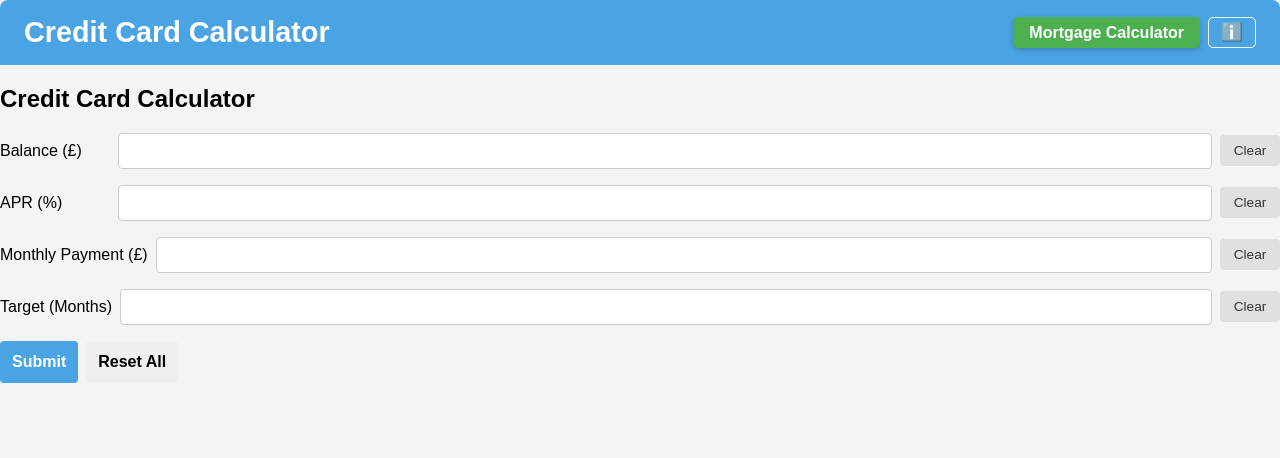
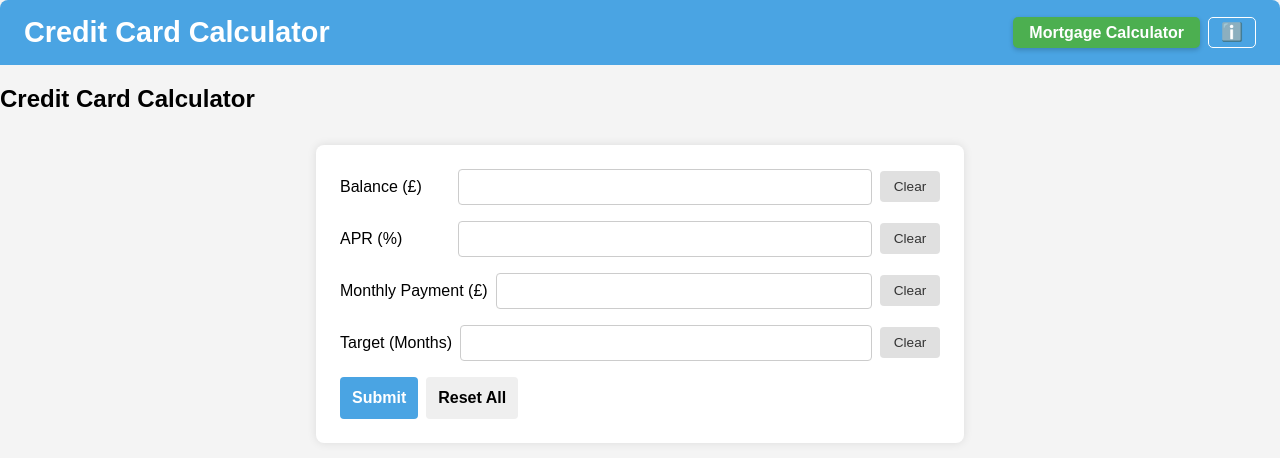
Before and after one commit to Ampdrew06/Mortgage-Calculator, a React (Create React App) app: page /ccc in a window 1280 px wide. Shown: the top 458 px of the page. Built offline with nearby package versions, Linux system fonts and the light colour scheme.

Commit message:
Update ccc.jsx

```diff
--- a/src/CCC.jsx
+++ b/src/CCC.jsx
@@ -24,7 +24,7 @@ const CreditCardCalculator = () => {
   };
 
   const handleSubmit = (e) => {
-    e.preventDefault(); // prevent form default submit behavior
+    e.preventDefault();
 
     const principal = parseFloat(balance.replace(/,/g, ''));
     const annualRate = parseFloat(apr) / 100;
@@ -81,11 +81,12 @@ const CreditCardCalculator = () => {
   };
 
   return (
-    <div className="calculator-container">
+    <>
       <div className="header-box">
         <h2>Credit Card Calculator</h2>
       </div>
 
+      <div className="container">
         <form autoComplete="off" onSubmit={handleSubmit}>
           <div className="input-row">
             <label htmlFor="balance-input">Balance (£)</label>
@@ -170,7 +171,11 @@ const CreditCardCalculator = () => {
             <p><strong>Months to Pay Off:</strong> {resultData.monthsToPayoff}</p>
             <p><strong>Total Interest Paid:</strong> £{parseFloat(resultData.totalInterest).toLocaleString(undefined, { minimumFractionDigits: 2 })}</p>
             <p><strong>Total Paid:</strong> £{parseFloat(resultData.totalPaid).toLocaleString(undefined, { minimumFractionDigits: 2 })}</p>
+
+            <div className="pie-chart-container">
               <Pie data={pieChartData} />
+            </div>
+
             <p className="chart-labels">
               <span style={{ color: '#e74c3c' }}>■ Interest</span> &nbsp;&nbsp;
               <span style={{ color: '#2ecc71' }}>■ Principal</span>
@@ -178,6 +183,7 @@ const CreditCardCalculator = () => {
           </div>
         )}
       </div>
+    </>
   );
 };
 
```
Lines whose indentation alone changed are shown as unchanged.
